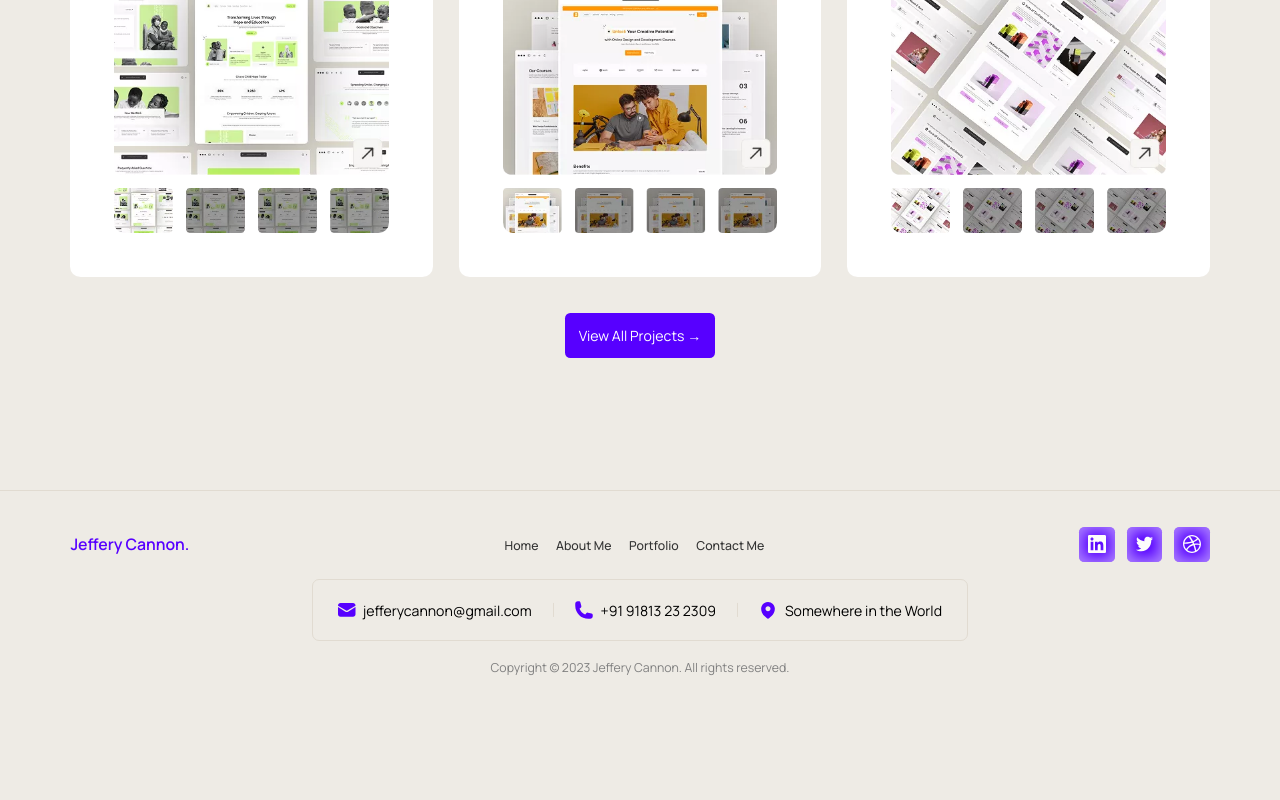
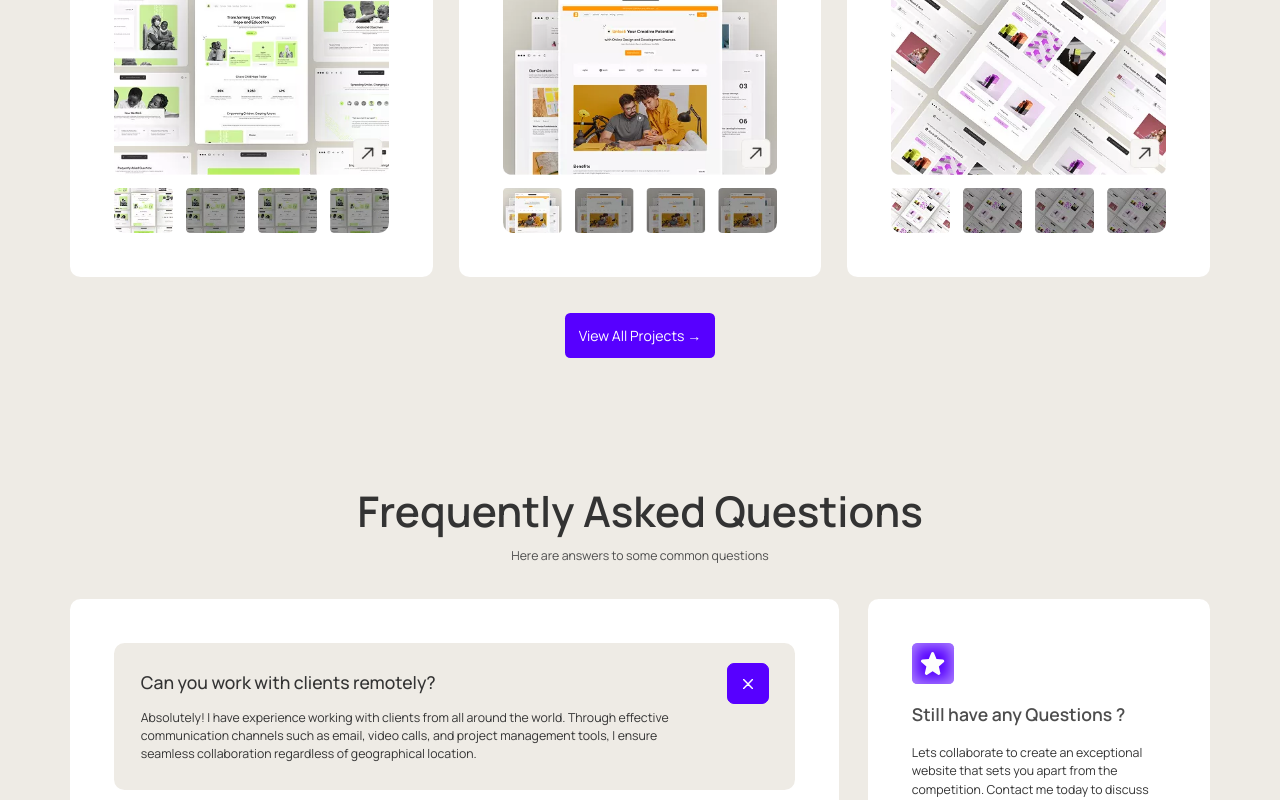
Before and after one commit to hakhan1999/Mohsin-Portfolio, a React (Vite) app: page / in a window 1280 px wide. Shown: the part 2742-3542 px from the top of the page. Before the commit the page ends 3436 px from the top, so only its background shows below. Built offline with nearby package versions, Linux system fonts and the light colour scheme.

Commit message:
faq section completed

```diff
--- /dev/null
+++ b/src/components/Accordion.jsx
@@ -0,0 +1,55 @@
+import { useRef, useState } from "react";
+
+const Accordion = ({ title, description, defaultOpen = false }) => {
+  const [isOpen, setIsOpen] = useState(defaultOpen);
+  const contentRef = useRef(null);
+
+  return (
+    <div className="p-7.5 bg-bg rounded-xl relative">
+      <div className="accordion-content pr-20">
+        <h3
+          onClick={() => {
+            setIsOpen(!isOpen);
+          }}
+          className="text-xl text-gray font-medium cursor-pointer"
+        >
+          {title}
+        </h3>
+        <p
+          ref={contentRef}
+          style={{
+            maxHeight: isOpen ? `${contentRef.current?.scrollHeight}px` : "0px",
+          }}
+          className={`text-sm  text-gray leading-normal transition  ${
+            isOpen
+              ? "opacity-100 max-h-96 pointer-events-all mt-4"
+              : " opacity-0 max-h-0 pointer-events-none"
+          }`}
+        >
+          {description}
+        </p>
+      </div>
+
+      <div
+        className={`toggle p-[0.906rem] rounded-lg border transition border-border hover:bg-primary hover:border-primary absolute top-5.5 right-7.5 cursor-pointer group
+    ${isOpen ? "bg-primary border-primary" : "bg-transparent border-border"}`}
+        onClick={() => setIsOpen(!isOpen)}
+      >
+        <img
+          src="src/assets/images/accordionToggle.svg"
+          alt="Accordion Toggle"
+          className={`w-4 transition
+      ${
+        isOpen
+          ? "filter-[brightness(0)_saturate(100%)_invert(100%)_sepia(0%)_saturate(0%)_hue-rotate(180deg)_brightness(104%)_contrast(102%)]"
+          : ""
+      }
+      group-hover:filter-[brightness(0)_saturate(100%)_invert(100%)_sepia(0%)_saturate(0%)_hue-rotate(180deg)_brightness(104%)_contrast(102%)]
+      ${isOpen ? "rotate-45" : "rotate-0"}`}
+        />
+      </div>
+    </div>
+  );
+};
+
+export default Accordion;
--- a/src/components/Benefits.jsx
+++ b/src/components/Benefits.jsx
@@ -41,6 +41,7 @@ const Benefits = () => {
         <p className="text-sm mt-2.5 mb-10 text-grey">
           By choosing my web design service, you'll enjoy the following benefits
         </p>
+      </div>
       <div className="grid grid-cols-2 gap-7.5 mb-7.5">
         {benefits.slice(0, 2).map((benefit) => (
           <Card
@@ -61,7 +62,6 @@ const Benefits = () => {
           />
         ))}
       </div>
-      </div>
     </section>
   );
 };
--- a/src/components/Button.jsx
+++ b/src/components/Button.jsx
@@ -1,8 +1,8 @@
 import { NavLink } from "react-router-dom";
 
-const Button = ({ link, text }) => {
+const Button = ({ link, text, className = "" }) => {
   return (
-    <button className="flex-center w-full mt-10">
+    <button className={`w-full ${className}`}>
       <NavLink
         className="flex gap-[0.578rem] w-fit bg-primary rounded-md transition hover:bg-primary-hover text-white px-4 py-3.5"
         to={link}
--- a/src/components/Card.jsx
+++ b/src/components/Card.jsx
@@ -1,14 +1,27 @@
-const Card = ({ icon, title, description, align = "center" }) => {
+import Button from "./Button";
+
+const Card = ({
+  icon,
+  title,
+  description,
+  align = "center",
+  className,
+  button,
+}) => {
   const alignment =
     align === "left" ? "items-start text-left" : "items-center text-center";
 
   return (
     <div
-      className={`card bg-white rounded-xl p-12.5 flex flex-col ${alignment}`}
+      className={`card bg-white rounded-xl p-12.5 flex flex-col ${alignment} ${className}`}
     >
       {icon && (
-        <div className="p-2.5 rounded-md bg-primary shadow-[inset_0px_0px_14px_4px_#ffffff80] transition hover:bg-primary-hover mb-5">
-          <img className="w-7" src={icon} alt={title} />
+        <div
+          className={`${align === "left" ? "flex-left" : "flex-center"} w-full`}
+        >
+          <div className="p-2.5 rounded-md bg-primary shadow-[inset_0px_0px_14px_4px_#ffffff80] transition hover:bg-primary-hover mb-5 w-fit">
+            <img className="w-7" src={icon} alt={title} />
+          </div>
         </div>
       )}
 
@@ -27,6 +40,13 @@ const Card = ({ icon, title, description, align = "center" }) => {
       >
         {description}
       </p>
+      {button && (
+        <Button
+          text="Contact Me"
+          className="flex-left mt-7.5"
+          link="/contact-us"
+        />
+      )}
     </div>
   );
 };
--- /dev/null
+++ b/src/components/FAQ.jsx
@@ -0,0 +1,72 @@
+import Accordion from "./Accordion";
+import Card from "./Card";
+
+const faqs = [
+  {
+    id: 1,
+    title: "Can you work with clients remotely?",
+    description:
+      "Absolutely! I have experience working with clients from all around the world. Through effective communication channels such as email, video calls, and project management tools, I ensure seamless collaboration regardless of geographical location.",
+  },
+  {
+    id: 2,
+    title: "How long does it typically take to complete a web design project?",
+    description:
+      "Absolutely! I have experience working with clients from all around the world. Through effective communication channels such as email, video calls, and project management tools, I ensure seamless collaboration regardless of geographical location.",
+  },
+  {
+    id: 3,
+    title: "Do you offer website maintenance services?",
+    description:
+      "Absolutely! I have experience working with clients from all around the world. Through effective communication channels such as email, video calls, and project management tools, I ensure seamless collaboration regardless of geographical location.",
+  },
+  {
+    id: 4,
+    title: "Can you optimize my website for search engines?",
+    description:
+      "Absolutely! I have experience working with clients from all around the world. Through effective communication channels such as email, video calls, and project management tools, I ensure seamless collaboration regardless of geographical location.",
+  },
+  {
+    id: 5,
+    title: "Can you integrate third-party tools or platforms into my website?",
+    description:
+      "Absolutely! I have experience working with clients from all around the world. Through effective communication channels such as email, video calls, and project management tools, I ensure seamless collaboration regardless of geographical location.",
+  },
+];
+
+const FAQ = () => {
+  return (
+    <section className="container bottom-padded faq">
+      <div className="sec-title flex-center flex-col">
+        <h2 className="text-5xl text-gray font-semibold mb-1.5">
+          Frequently Asked Questions
+        </h2>
+        <p className="text-sm mt-2.5 mb-10 text-grey">
+          Here are answers to some common questions
+        </p>
+      </div>
+      <div className="accordion-wrapper flex-start justify-between">
+        <div className="w-[67.5%] p-12.5 rounded-xl bg-white flex flex-col gap-7.5">
+          {faqs.map((item, index) => (
+            <Accordion
+              key={item.id}
+              title={item.title}
+              description={item.description}
+              defaultOpen={index === 0}
+            />
+          ))}
+        </div>
+        <Card
+          className={"w-[30%]"}
+          icon="src/assets/images/star.svg"
+          title="Still have any Questions ?"
+          description="Lets collaborate to create an exceptional website that sets you apart from the competition. Contact me today to discuss your web design needs and bring your digital vision to life!"
+          align="left"
+          button
+        />
+      </div>
+    </section>
+  );
+};
+
+export default FAQ;
--- a/src/components/Works.jsx
+++ b/src/components/Works.jsx
@@ -39,7 +39,7 @@ const Works = () => {
           />
         ))}
       </div>
-      <Button link="portfolio" text="View All Projects →" />
+      <Button link="/portfolio" text="View All Projects →" className="flex-center mt-10" />
     </section>
   );
 };
--- a/src/index.css
+++ b/src/index.css
@@ -76,6 +76,11 @@ body {
     align-items: center;
   }
 
+  .flex-start {
+    display: flex;
+    align-items: flex-start;
+  }
+
   .sec-padded {
     padding-top: 9.375rem;
     padding-bottom: 9.375rem;
--- a/src/pages/Home.jsx
+++ b/src/pages/Home.jsx
@@ -1,5 +1,6 @@
 import Benefits from "../components/Benefits";
 import CreativeSkills from "../components/CreativeSkills";
+import FAQ from "../components/FAQ";
 import Hero from "../components/Hero";
 import Works from "../components/Works";
 
@@ -10,6 +11,7 @@ const Home = () => {
       <CreativeSkills />
       <Benefits />
       <Works />
+      <FAQ />
     </>
   );
 };
```
Also changed, not shown: src/assets/images/accordionToggle.svg (added), src/assets/images/star.svg (added). Lines whose indentation alone changed are shown as unchanged.
